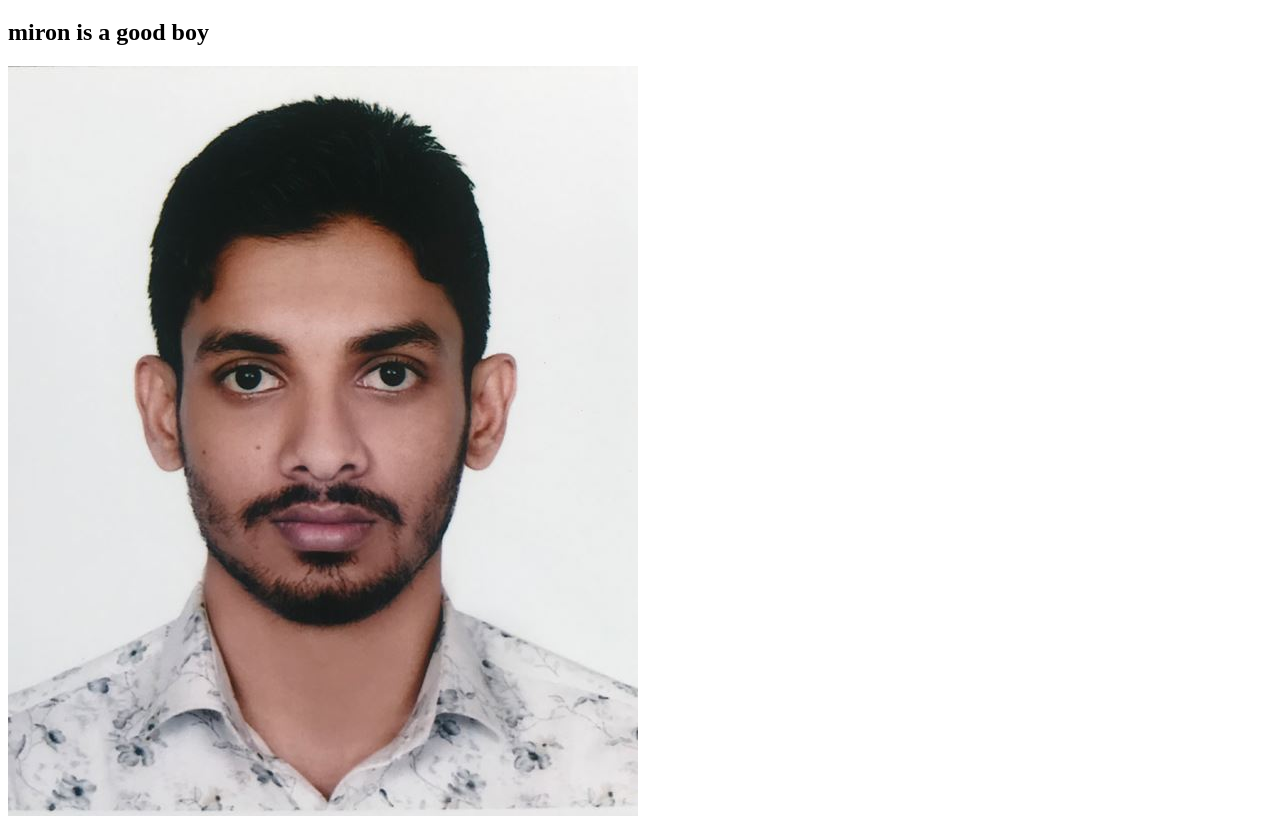
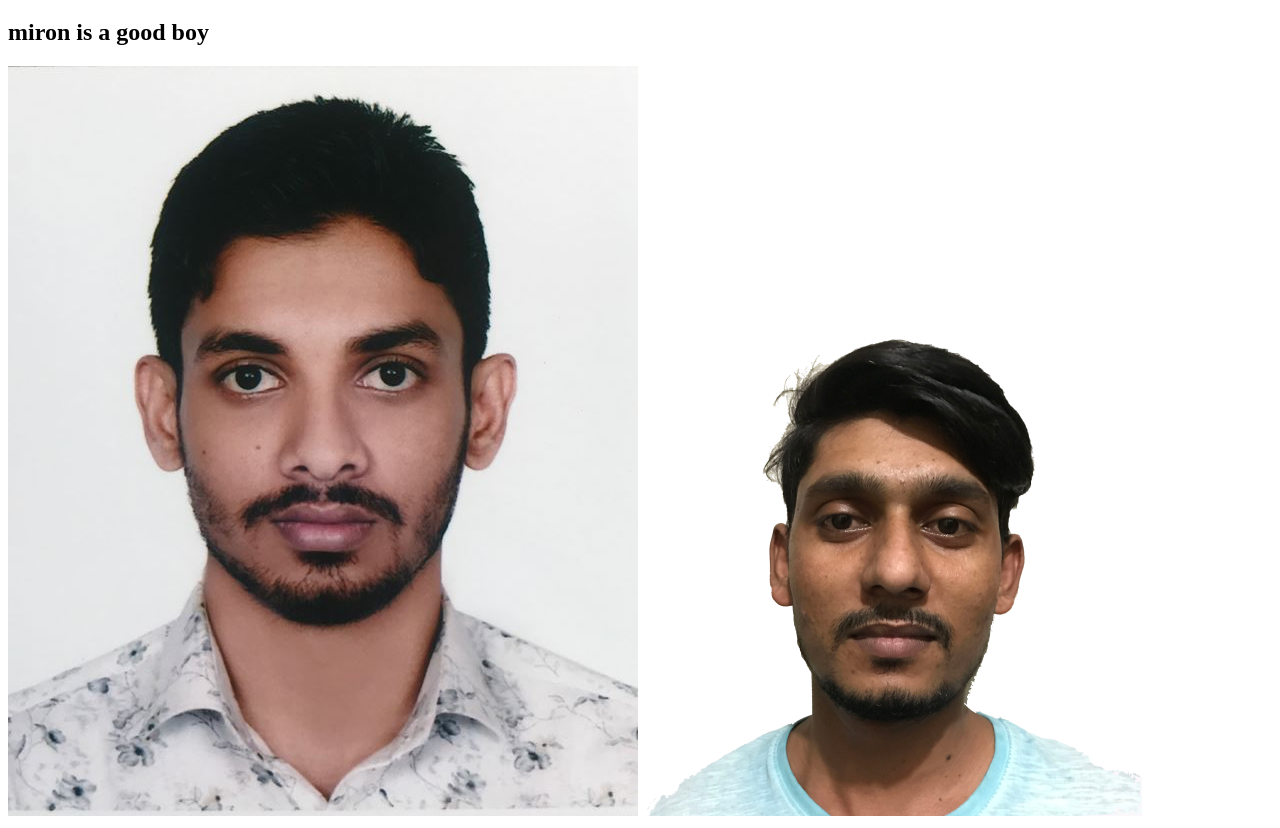
Before and after one commit to shariful12351/my-first-repo, a plain HTML site: page index.html in a window 1280 px wide. Shown: the part 61-889 px from the top of the page. Drawn offline with Linux system fonts and the light colour scheme.

Commit message:
image add

```diff
--- a/index.html
+++ b/index.html
@@ -13,5 +13,6 @@
         miron is a good boy
     </h2>
     <img src="passport size 39 kb.jpg" alt="shariful">
+    <img src="IMG_9792-removebg-preview.png" alt="kamal">
 </body>
 </html>
```
Also changed, not shown: IMG_9792-removebg-preview.png (added).
